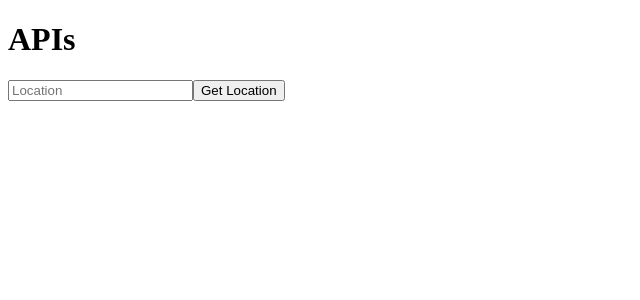
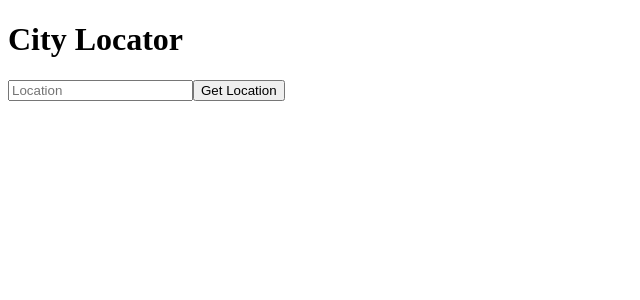
Before and after one commit to BigLu5/city-explorer, a React (Vite) app: page / in a window 1280 px wide. Shown: the top 300 px of the page, without its empty margins (0-640 px from the left). Built offline with nearby package versions, Linux system fonts and the light colour scheme; no server answers.

Commit message:
update p tag

```diff
--- a/src/App.jsx
+++ b/src/App.jsx
@@ -32,7 +32,7 @@ function App() {
 
   return (
     <>
-      <h1>APIs</h1>
+      <h1>City Locator</h1>
       <form onSubmit={getLocation}>
         <input onChange={handleChange} placeholder="Location" />
         <button>Get Location</button>
```
